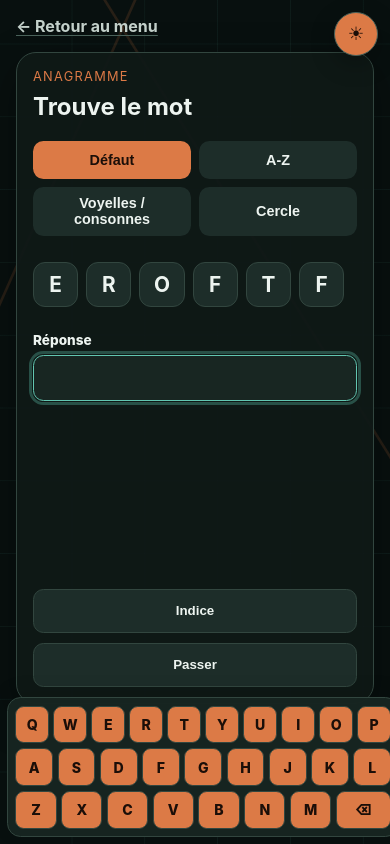
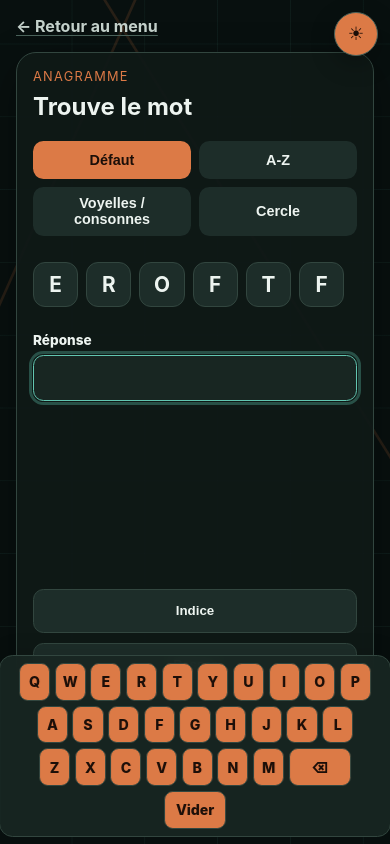
Before and after one commit to madmoune/epoque, an Angular app: page /anagrams in a window 390 px wide. Built offline with nearby package versions, Linux system fonts and the light colour scheme.

Commit message:
Fixes on keyboard.

```diff
--- a/src/app/puzzles/anagrams/anagram.page.ts
+++ b/src/app/puzzles/anagrams/anagram.page.ts
@@ -21,6 +21,7 @@ type LetterLayoutMode = 'line' | 'circle';
 export class AnagramsPage {
     @ViewChild('answerField')
     private readonly answerField?: ElementRef<HTMLInputElement>;
+    private suppressNextSelection = false;
 
     private readonly anagramService = inject(AnagramService);
 
@@ -40,6 +41,7 @@ export class AnagramsPage {
         ['Q', 'W', 'E', 'R', 'T', 'Y', 'U', 'I', 'O', 'P'],
         ['A', 'S', 'D', 'F', 'G', 'H', 'J', 'K', 'L'],
         ['Z', 'X', 'C', 'V', 'B', 'N', 'M', 'backspace'],
+        ['clear'],
     ];
 
     protected readonly displayedLetters = computed(() => {
@@ -107,19 +109,29 @@ export class AnagramsPage {
 
         if (key === 'backspace') {
             this.answerInput.update((answer) => answer.slice(0, -1));
-            this.focusAnswerField();
+            this.focusAnswerField(false);
+            return;
+        }
+
+        if (key === 'clear') {
+            this.answerInput.set('');
+            this.focusAnswerField(false);
             return;
         }
 
         if (key === 'space') return;
 
         this.answerInput.update((answer) => `${answer}${key}`);
-        this.focusAnswerField();
+        this.focusAnswerField(false);
     }
 
     protected selectInputContent(event: Event): void {
         if (event.target instanceof HTMLInputElement) {
             this.keyboardVisible.set(true);
+            if (this.suppressNextSelection) {
+                this.suppressNextSelection = false;
+                return;
+            }
             event.target.select();
         }
     }
@@ -142,7 +154,7 @@ export class AnagramsPage {
         this.answerInput.set('');
         this.hintLetterCount.set(0);
         this.resetLetters();
-        this.focusAnswerField();
+        this.focusAnswerField(false);
     }
 
     protected setAlphabeticalOrder(): void {
@@ -225,7 +237,8 @@ export class AnagramsPage {
             .toUpperCase();
     }
 
-    private focusAnswerField(): void {
+    private focusAnswerField(selectOnFocus = true): void {
+        this.suppressNextSelection = !selectOnFocus;
         window.setTimeout(() => this.answerField?.nativeElement.focus());
     }
 }
--- a/src/app/puzzles/crossmath/crossmath.page.html
+++ b/src/app/puzzles/crossmath/crossmath.page.html
@@ -47,10 +47,11 @@
                 {{ cellAnswer(cell.row, cell.col) }}
               } @else {
                 <input #answerField
-                  type="number"
+                  type="text"
                   inputmode="none"
                   min="1"
                   max="9"
+                  maxlength="1"
                   autocomplete="off"
                   [attr.data-row]="cell.row"
                   [attr.data-col]="cell.col"
--- a/src/app/puzzles/cryptograms/cryptogram.page.html
+++ b/src/app/puzzles/cryptograms/cryptogram.page.html
@@ -21,6 +21,7 @@
                     </span>
 
                     <input #guessInput type="text" autocomplete="off" autocapitalize="characters" inputmode="none"
+                        maxlength="1"
                         enterkeyhint="next"
                         [attr.aria-label]="'Réponse pour la lettre chiffrée ' + character.encryptedCharacter"
                         [attr.data-character-index]="character.index" [ngModel]="guesses()[character.index]"
--- a/src/app/puzzles/cryptograms/cryptogram.page.ts
+++ b/src/app/puzzles/cryptograms/cryptogram.page.ts
@@ -30,6 +30,7 @@ import { PuzzleSuccessPopupComponent } from '../shared/puzzle-success-popup/puzz
 export class CryptogramsPage {
     @ViewChildren('guessInput')
     private readonly guessInputs!: QueryList<ElementRef<HTMLInputElement>>;
+    private suppressNextSelection = false;
 
     private readonly cryptogramService = inject(CryptogramService);
 
@@ -43,6 +44,7 @@ export class CryptogramsPage {
         ['Q', 'W', 'E', 'R', 'T', 'Y', 'U', 'I', 'O', 'P'],
         ['A', 'S', 'D', 'F', 'G', 'H', 'J', 'K', 'L'],
         ['Z', 'X', 'C', 'V', 'B', 'N', 'M', 'backspace'],
+        ['clear'],
     ];
 
     protected readonly characters = computed<CryptogramCharacter[]>(() => {
@@ -127,6 +129,10 @@ export class CryptogramsPage {
 
     protected activateInput(index: number, input: HTMLInputElement): void {
         this.activeCharacterIndex.set(index);
+        if (this.suppressNextSelection) {
+            this.suppressNextSelection = false;
+            return;
+        }
         input.select();
     }
 
@@ -149,6 +155,12 @@ export class CryptogramsPage {
 
         if (key === 'backspace') {
             this.handleBackspace(activeIndex, new Event('keyboard'), input);
+            return;
+        }
+
+        if (key === 'clear') {
+            this.clearGuesses();
+            input.focus();
             return;
         }
 
@@ -176,8 +188,8 @@ export class CryptogramsPage {
         this.activeCharacterIndex.set(null);
 
         window.setTimeout(() => {
+            this.suppressNextSelection = true;
             this.guessInputs.first?.nativeElement.focus();
-            this.guessInputs.first?.nativeElement.select();
         });
     }
 
@@ -238,8 +250,10 @@ export class CryptogramsPage {
             .slice(currentIndex + 1)
             .find((input) => !input.value);
 
-        nextInput?.focus();
-        nextInput?.select();
+        if (nextInput) {
+            this.suppressNextSelection = true;
+            nextInput.focus();
+        }
 
         if (nextInput) {
             const index = Number(nextInput.dataset['characterIndex']);
@@ -278,8 +292,8 @@ export class CryptogramsPage {
         this.guesses.set(nextGuesses);
 
         queueMicrotask(() => {
+            this.suppressNextSelection = true;
             previousInput.focus();
-            previousInput.select();
             this.activeCharacterIndex.set(previousIndex);
         });
     }
--- a/src/app/puzzles/latin-square/latin-square.page.html
+++ b/src/app/puzzles/latin-square/latin-square.page.html
@@ -56,10 +56,11 @@
                 {{ cellAnswer(cell.row, cell.col) }}
               } @else {
                 <input #answerField
-                  type="number"
+                  type="text"
                   inputmode="none"
                   min="1"
                   [max]="selectedSize()"
+                  maxlength="1"
                   autocomplete="off"
                   [attr.data-row]="cell.row"
                   [attr.data-col]="cell.col"
--- a/src/app/puzzles/phrases/phrase.page.ts
+++ b/src/app/puzzles/phrases/phrase.page.ts
@@ -21,6 +21,7 @@ import { PuzzleSuccessPopupComponent } from '../shared/puzzle-success-popup/puzz
 export class PhrasesPage {
     @ViewChild('answerField')
     private readonly answerField?: ElementRef<HTMLInputElement>;
+    private suppressNextSelection = false;
 
     private readonly phraseService = inject(PhraseService);
 
@@ -34,7 +35,7 @@ export class PhrasesPage {
         ['Q', 'W', 'E', 'R', 'T', 'Y', 'U', 'I', 'O', 'P'],
         ['A', 'S', 'D', 'F', 'G', 'H', 'J', 'K', 'L'],
         ['Z', 'X', 'C', 'V', 'B', 'N', 'M', 'backspace'],
-        ['space'],
+        ['space', 'clear'],
     ];
 
     protected readonly characters = computed<PhraseCharacter[]>(() => {
@@ -168,17 +169,27 @@ export class PhrasesPage {
 
         if (key === 'backspace') {
             this.answerInput.update((answer) => answer.slice(0, -1));
-            this.focusAnswerField();
+            this.focusAnswerField(false);
+            return;
+        }
+
+        if (key === 'clear') {
+            this.answerInput.set('');
+            this.focusAnswerField(false);
             return;
         }
 
         this.answerInput.update((answer) => `${answer}${key === 'space' ? ' ' : key}`);
-        this.focusAnswerField();
+        this.focusAnswerField(false);
     }
 
     protected selectInputContent(event: Event): void {
         if (event.target instanceof HTMLInputElement) {
             this.keyboardVisible.set(true);
+            if (this.suppressNextSelection) {
+                this.suppressNextSelection = false;
+                return;
+            }
             event.target.select();
         }
     }
@@ -194,7 +205,7 @@ export class PhrasesPage {
     protected nextPuzzle(): void {
         this.puzzle.set(this.phraseService.getRandomPuzzle());
         this.answerInput.set('');
-        this.focusAnswerField();
+        this.focusAnswerField(false);
     }
 
     private async loadPuzzle(): Promise<void> {
@@ -223,7 +234,8 @@ export class PhrasesPage {
         return /^[A-Z]$/.test(character);
     }
 
-    private focusAnswerField(): void {
+    private focusAnswerField(selectOnFocus = true): void {
+        this.suppressNextSelection = !selectOnFocus;
         window.setTimeout(() => this.answerField?.nativeElement.focus());
     }
 }
--- a/src/app/puzzles/sequences/sequences.page.ts
+++ b/src/app/puzzles/sequences/sequences.page.ts
@@ -17,6 +17,7 @@ import { SequencesService } from '../../puzzles/sequences/sequences.service';
 export class SequencesPage {
     @ViewChild('answerField')
     private readonly answerField?: ElementRef<HTMLInputElement>;
+    private suppressNextSelection = false;
 
     private readonly sequencesService = inject(SequencesService);
 
@@ -66,7 +67,7 @@ export class SequencesPage {
 
         if (key === 'backspace') {
             this.mathAnswer.update((answer) => answer.slice(0, -1));
-            this.focusAnswerField();
+            this.focusAnswerField(false);
             return;
         }
 
@@ -74,17 +75,21 @@ export class SequencesPage {
 
         if (key === '-') {
             this.mathAnswer.update((answer) => (answer.startsWith('-') ? answer.slice(1) : `-${answer}`));
-            this.focusAnswerField();
+            this.focusAnswerField(false);
             return;
         }
 
         this.mathAnswer.update((answer) => `${answer}${key}`);
-        this.focusAnswerField();
+        this.focusAnswerField(false);
     }
 
     protected selectInputContent(event: Event): void {
         if (event.target instanceof HTMLInputElement) {
             this.keyboardVisible.set(true);
+            if (this.suppressNextSelection) {
+                this.suppressNextSelection = false;
+                return;
+            }
             event.target.select();
         }
     }
@@ -105,10 +110,11 @@ export class SequencesPage {
         this.puzzle.set(this.sequencesService.createPuzzle());
         this.mathAnswer.set('');
         this.hintCount.set(0);
-        this.focusAnswerField();
+        this.focusAnswerField(false);
     }
 
-    private focusAnswerField(): void {
+    private focusAnswerField(selectOnFocus = true): void {
+        this.suppressNextSelection = !selectOnFocus;
         window.setTimeout(() => this.answerField?.nativeElement.focus());
     }
 }
--- a/src/app/puzzles/shared/custom-keyboard/custom-keyboard.component.scss
+++ b/src/app/puzzles/shared/custom-keyboard/custom-keyboard.component.scss
@@ -9,10 +9,11 @@
   }
 
   .custom-keyboard {
+    --keyboard-key-size: clamp(1.55rem, 8vw, 2.25rem);
+
     position: fixed;
-    right: max(0.45rem, env(safe-area-inset-right));
+    left: 50%;
     bottom: max(0.45rem, env(safe-area-inset-bottom));
-    left: max(0.45rem, env(safe-area-inset-left));
     z-index: 60;
     display: grid;
     gap: 0.32rem;
@@ -24,6 +25,7 @@
     background: color-mix(in srgb, var(--surface-raised, #fff) 92%, transparent);
     box-shadow: 0 -0.35rem 1.2rem rgb(0 0 0 / 10%);
     backdrop-filter: blur(8px);
+    transform: translateX(-50%);
   }
 
   .keyboard-row {
@@ -33,7 +35,7 @@
   }
 
   .keyboard-key {
-    flex: 1 1 0;
+    flex: 0 0 var(--keyboard-key-size);
     min-width: 0;
     min-height: 2.35rem;
     padding: 0.25rem;
@@ -58,10 +60,10 @@
   }
 
   .wide-key {
-    flex-grow: 1.45;
+    flex-basis: calc(var(--keyboard-key-size) * 2);
   }
 
   .space-key {
-    flex-grow: 4;
+    flex-basis: calc(var(--keyboard-key-size) * 4);
   }
 }
--- a/src/app/puzzles/shared/custom-keyboard/custom-keyboard.component.ts
+++ b/src/app/puzzles/shared/custom-keyboard/custom-keyboard.component.ts
@@ -1,6 +1,6 @@
 import { Component, HostBinding, input, output } from '@angular/core';
 
-export type CustomKeyboardKey = string | 'backspace' | 'space';
+export type CustomKeyboardKey = string | 'backspace' | 'clear' | 'space';
 
 @Component({
   selector: 'app-custom-keyboard',
@@ -20,12 +20,14 @@ export class CustomKeyboardComponent {
 
   protected keyLabel(key: CustomKeyboardKey): string {
     if (key === 'backspace') return '⌫';
+    if (key === 'clear') return 'Vider';
     if (key === 'space') return 'Espace';
     return key;
   }
 
   protected keyClass(key: CustomKeyboardKey): string {
     if (key === 'backspace') return 'wide-key';
+    if (key === 'clear') return 'wide-key';
     if (key === 'space') return 'space-key';
     return '';
   }
```
Also changed, not shown: src/app/puzzles/crossmath/crossmath.page.ts (+10 -2 lines), src/app/puzzles/latin-square/latin-square.page.ts (+10 -2 lines).
